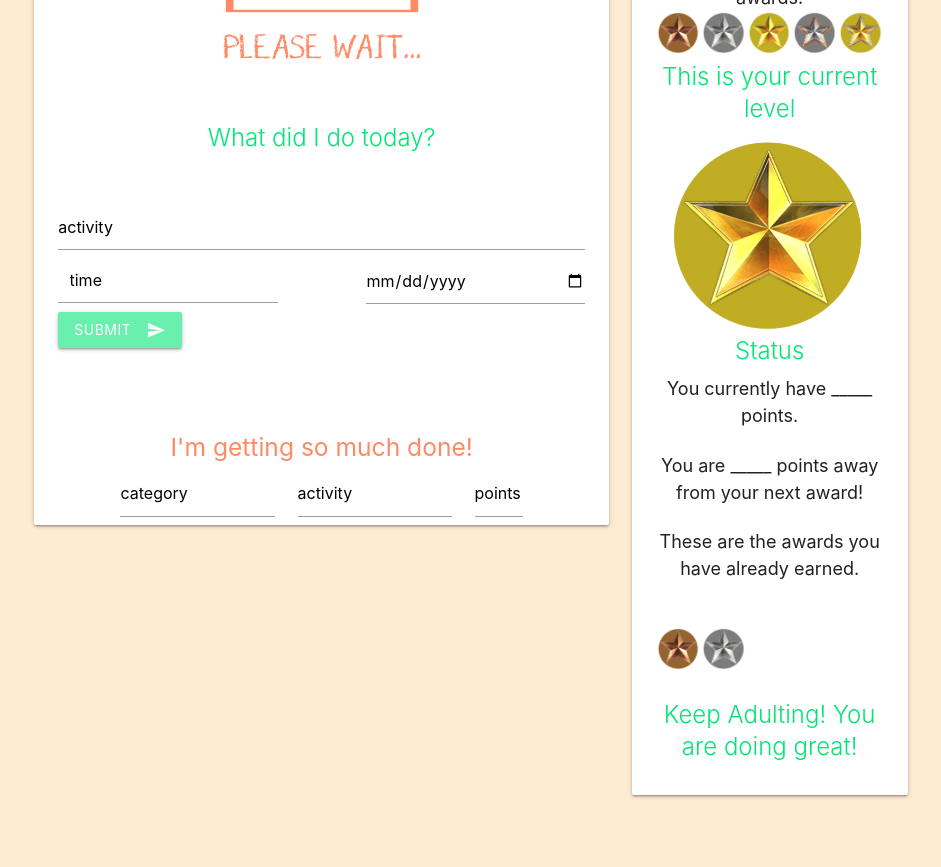
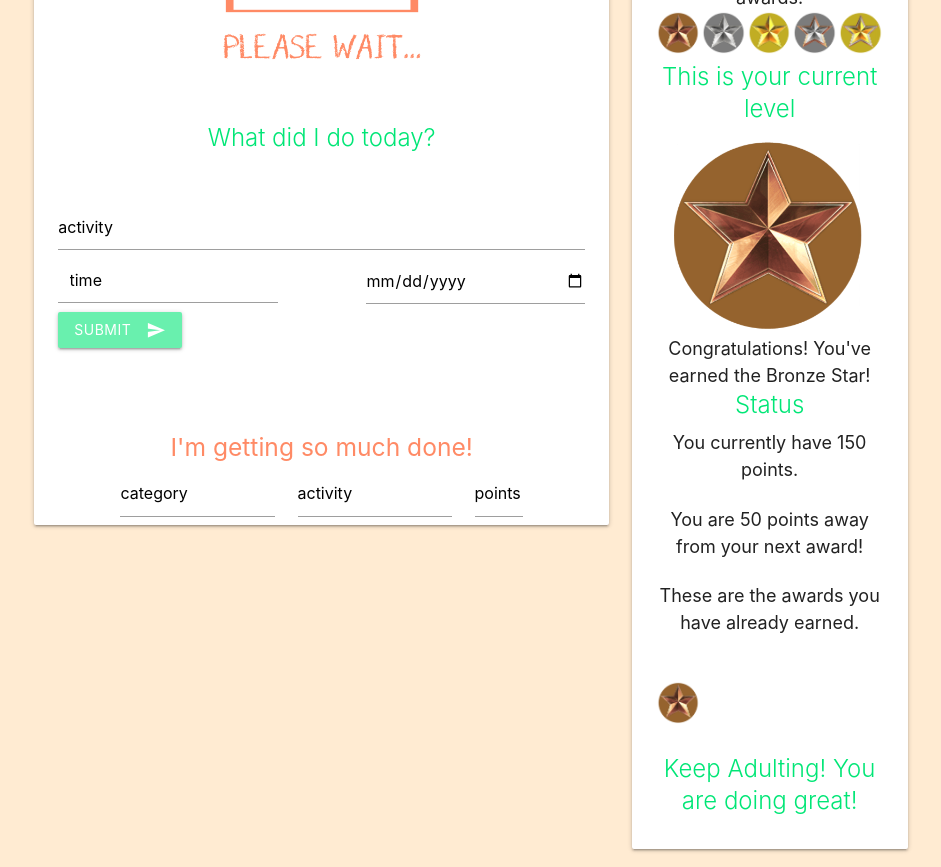
Before and after one commit to andrewtkemp/adulting, a React (Create React App) app in the folder client/: page /home in a window 1280 px wide. Shown: the part 400-1267 px from the top of the page, without its empty margins (169-1110 px from the left). Before the commit the page ends 1230 px from the top, so only its background shows below. Built offline with nearby package versions, Linux system fonts and the light colour scheme.

Commit message:
wrote functions to return awards and points earned and needed

```diff
--- a/client/src/components/Awards/Awards.js
+++ b/client/src/components/Awards/Awards.js
@@ -7,53 +7,102 @@ import bronzeSilver from "../../assets/bronze-silverStar.png";
 import bronzeGold from "../../assets/bronze-silver-goldStar.png";
 
 function Awards() {
-  //   function stars() {
-  //     const pointsEarned = api.getPoints();
-  //     if (pointsEarned <= 99) {
-  //       return <h4>Keep Adulting to Level Up and Earn Awards!</h4>;
-  //     }
-  //     if (pointsEarned >= 100) {
-  //       return (
-  //         <div>
-  //           <img src={bronze} alt="bronze star" className="allAwards"></img>
-  //           <p>Congratulations! You've earned the Bronze Star!</p>
-  //         </div>
-  //       );
-  //     }
-  //     if (pointsEarned >= 200) {
-  //       return (
-  //         <div>
-  //           <img src={silver} alt="silver star" className="allAwards"></img>
-  //           <p>Congratulations! You've earned the Silver Star!</p>
-  //         </div>
-  //       );
-  //     }
-  //     if (pointsEarned >= 300) {
-  //       return (
-  //         <div>
-  //           <img src={gold} alt="gold star" className="allAwards"></img>
-  //           <p>Congratulations! You've earned the Gold Star!</p>
-  //         </div>
-  //       );
-  //     }
-  //     if (pointsEarned >= 400) {
-  //       return (
-  //         <div>
-  //           <img src={bronzeSilver} alt="bronzeSilver star" className="allAwards"></img>
-  //           <p>Congratulations! You've earned the Siler Bronze Star!</p>
-  //         </div>
-  //       );
-  //     }
-  //     if (pointsEarned >= 500) {
-  //       return (
-  //         <div>
-  //           <img src={bronzeGold} alt="bronzeGold star" className="allAwards"></img>
-  //           <p>Congratulations! You've earned the Gold Silver Bronze Star!</p>
-  //         </div>
-  //       );
-  //     }
-  //     return <Awards />;
-  //   }
+  function getPoints() {
+
+    const pointsEarned = 150; //api.getPoints() CHANGE POINTS TO API CALL //
+    return pointsEarned;
+  }
+
+  function getPointsNeeded() {
+    const pointsEarned = getPoints();
+    if (pointsEarned <= 99) {
+      return 100 - pointsEarned;
+    }
+    if (pointsEarned >= 100 && pointsEarned <= 199) {
+      return 200 - pointsEarned;
+    }
+    if (pointsEarned >= 200 && pointsEarned <= 299) {
+      return 300 - pointsEarned;
+    }
+    if (pointsEarned >= 300 && pointsEarned <= 399) {
+      return 400 - pointsEarned;
+    }
+    if (pointsEarned >= 400 && pointsEarned <= 499) {
+      return 500 - pointsEarned;
+    }
+    if (pointsEarned >= 500) {
+      return 0;
+    }
+  }
+
+  function getAwardsAchieved() {
+    const pointsEarned = getPoints();
+    if (pointsEarned <= 99) {
+      return ;
+    }
+    if (pointsEarned >= 100 && pointsEarned <= 199) {
+      return  <img src={bronze} alt="bronze star" className="allAwards"></img>;
+    }
+    if (pointsEarned >= 200 && pointsEarned <= 299) {
+      return <span> <img src={bronze} alt="bronze star" className="allAwards"></img> <img src={silver} alt="silver star" className="allAwards"></img></span>;
+    }
+    if (pointsEarned >= 300 && pointsEarned <= 399) {
+      return <span> <img src={bronze} alt="bronze star" className="allAwards"></img> <img src={silver} alt="silver star" className="allAwards"></img><img src={gold} alt="gold star" className="allAwards"></img></span>;
+    }
+    if (pointsEarned >= 400 && pointsEarned <= 499) {
+      return <span> <img src={bronze} alt="bronze star" className="allAwards"></img> <img src={silver} alt="silver star" className="allAwards"></img><img src={gold} alt="gold star" className="allAwards"></img><img src={bronzeSilver} alt="bronzeSilver star" className="allAwards"></img></span>;
+    }
+    if (pointsEarned >= 500) {
+      return <span> <img src={bronze} alt="bronze star" className="allAwards"></img> <img src={silver} alt="silver star" className="allAwards"></img><img src={gold} alt="gold star" className="allAwards"></img><img src={bronzeSilver} alt="bronzeSilver star" className="allAwards"></img><img src={bronzeGold} alt="bronzeGold star" className="allAwards"></img></span>
+    }
+  }
+
+  function getAwards() {
+    const pointsEarned = getPoints();
+    if (pointsEarned <= 99) {
+      return <h4>Keep Adulting to Level Up and Earn Awards!</h4>;
+    }
+    if (pointsEarned >= 100 && pointsEarned <= 199) {
+      return (
+        <div>
+          <img src={bronze} alt="bronze star" className="materialboxed"></img>
+          <p>Congratulations! You've earned the Bronze Star!</p>
+        </div>
+      );
+    }
+    if (pointsEarned >= 200 && pointsEarned <= 299) {
+      return (
+        <div>
+          <img src={silver} alt="silver star" className="materialboxed"></img>
+          <p>Congratulations! You've earned the Silver Star!</p>
+        </div>
+      );
+    }
+    if (pointsEarned >= 300 && pointsEarned <= 399) {
+      return (
+        <div>
+          <img src={gold} alt="gold star" className="materialboxed"></img>
+          <p>Congratulations! You've earned the Gold Star!</p>
+        </div>
+      );
+    }
+    if (pointsEarned >= 400 && pointsEarned <= 499) {
+      return (
+        <div>
+          <img src={bronzeSilver} alt="bronzeSilver star" className="materialboxed"></img>
+          <p>Congratulations! You've earned the Siler Bronze Star!</p>
+        </div>
+      );
+    }
+    if (pointsEarned >= 500) {
+      return (
+        <div>
+          <img src={bronzeGold} alt="bronzeGold star" className="materialboxed"></img>
+          <p>Congratulations! You've earned the Gold Silver Bronze Star!</p>
+        </div>
+      );
+    }
+  }
 
   return (
     <div className="col s12 m12 l4 awardCard">
@@ -67,18 +116,18 @@ function Awards() {
           <img src={bronzeSilver} alt="bronzeSilver star" className="allAwards"></img>
           <img src={bronzeGold} alt="bronzeGold star" className="allAwards"></img>
           <span className="card-title">This is your current level</span>
-          <img src={gold} alt="gold star" className="materialboxed"></img>
-          {/* {stars()} */}
+
+          {getAwards()}
           <span className="card-title">Status</span>
-          <p>You currently have _____ points.</p>
+          <p>You currently have {getPoints()} points.</p>
           <br />
-          <p>You are _____ points away from your next award!</p>
+
+          <p>You are {getPointsNeeded()} points away from your next award!</p>
           <br />
           <p>These are the awards you have already earned.</p>
           <br />
           <br />
-          <img src={bronze} alt="bronze star" className="allAwards"></img>
-          <img src={silver} alt="silver star" className="allAwards"></img>
+          {getAwardsAchieved()}
           <br />
           <br />
           <span className="card-title">Keep Adulting! You are doing great!</span>
--- a/client/src/components/Nav/index.js
+++ b/client/src/components/Nav/Nav.js
@@ -1,9 +1,5 @@
 import React from "react";
 import axios from "axios";
-import { BrowserRouter as Router, Route, Switch } from "react-router-dom";
-import Home from "../../pages/Home";
-import Login from "../../pages/login";
-import AllActivities from "../../pages/AllActivities";
 
 function Nav() {
   const handleSubmit = (event) => {
@@ -22,7 +18,7 @@ function Nav() {
         <a href="/Home" className="brand-logo">
           ADULTING
         </a>
-        <a href="#" data-target="mobile-demo" className="sidenav-trigger">
+        <a href="/Home" data-target="mobile-demo" className="sidenav-trigger">
           <i className="material-icons">menu</i>
         </a>
         <ul className="right hide-on-med-and-down">
--- a/client/src/pages/AllActivities.js
+++ b/client/src/pages/AllActivities.js
@@ -1,5 +1,5 @@
 import React from "react";
-import Nav from "../components/Nav/index";
+import Nav from "../components/Nav/Nav";
 import "./AllActivities.css";
 
 function AllActivities() {
--- a/client/src/pages/Home.js
+++ b/client/src/pages/Home.js
@@ -1,5 +1,5 @@
 import React from "react";
-import Nav from "../components/Nav/index";
+import Nav from "../components/Nav/Nav";
 import Activities from "../components/Activities/Activities";
 import Awards from "../components/Awards/Awards";
 
--- a/client/src/pages/login.js
+++ b/client/src/pages/login.js
@@ -4,7 +4,7 @@ import { useState } from "react";
 import "./Loginstyles.css";
 import { Link } from "react-router-dom";
 import loginPic from "../assets/adulting.png";
-import Nav from "../components/Nav";
+import Nav from "../components/Nav/Nav";
 
 function Login(props) {
   const [email, setEmail] = useState("");
```
Also changed, not shown: client/activityCards.js (deleted, +0 -18 lines).
